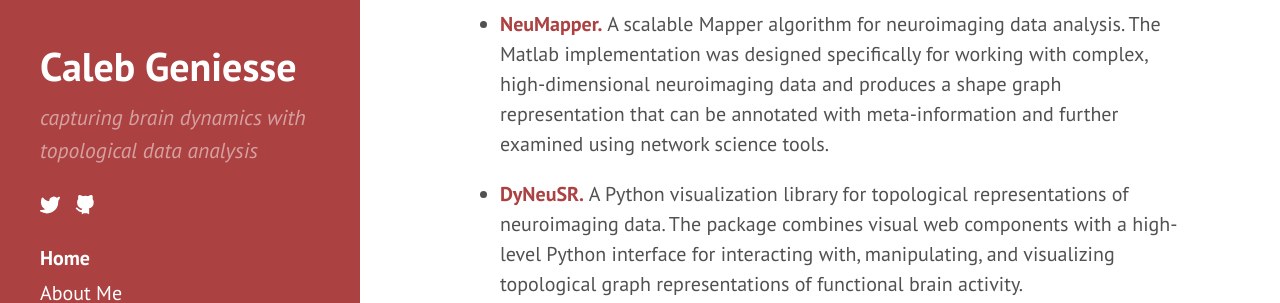
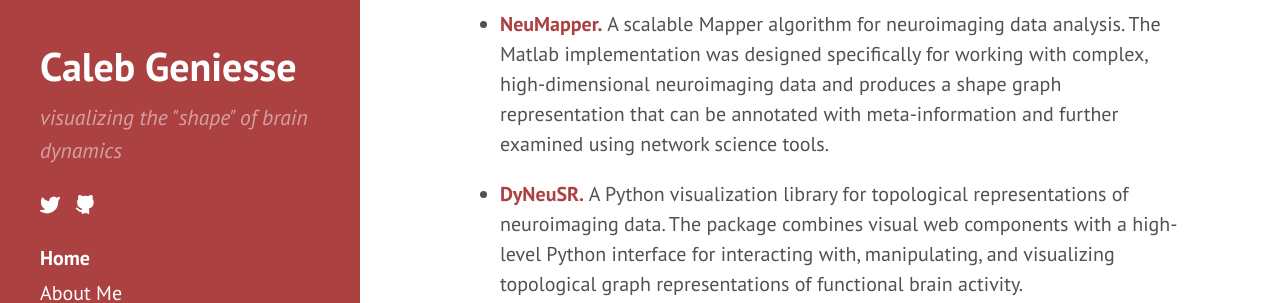
Before and after one commit to calebgeniesse/calebgeniesse.github.io, a Jekyll site: the page built from index.md, in a window 1280 px wide. Shown: the part 429-732 px from the top of the page. Built offline with Jekyll 4.4.1, drawn with Linux system fonts in a browser that asks for light colours; our own code applies the rules of GitHub Pages for plain Markdown files.

Commit message:
Update _config.yml

```diff
--- a/_config.yml
+++ b/_config.yml
@@ -8,8 +8,8 @@ permalink:        pretty
 # Setup
 title:            Caleb Geniesse
 tagline:          'Caleb Geniesse'
-#description:      'graduate student in biophysics <a href="https://github.com/Stanford" target="_blank">@stanford</a> <a href="https://github.com/braindynamicslab" target="_blank">@braindynamicslab</a>'
-description:      'capturing brain dynamics with topological data analysis'
+#description:     'graduate student in biophysics <a href="https://github.com/Stanford" target="_blank">@stanford</a> <a href="https://github.com/braindynamicslab" target="_blank">@braindynamicslab</a>'
+description:      'visualizing the "shape" of brain dynamics'
 
 url:              /
 baseurl:          https://calebgeniesse.github.io
```
